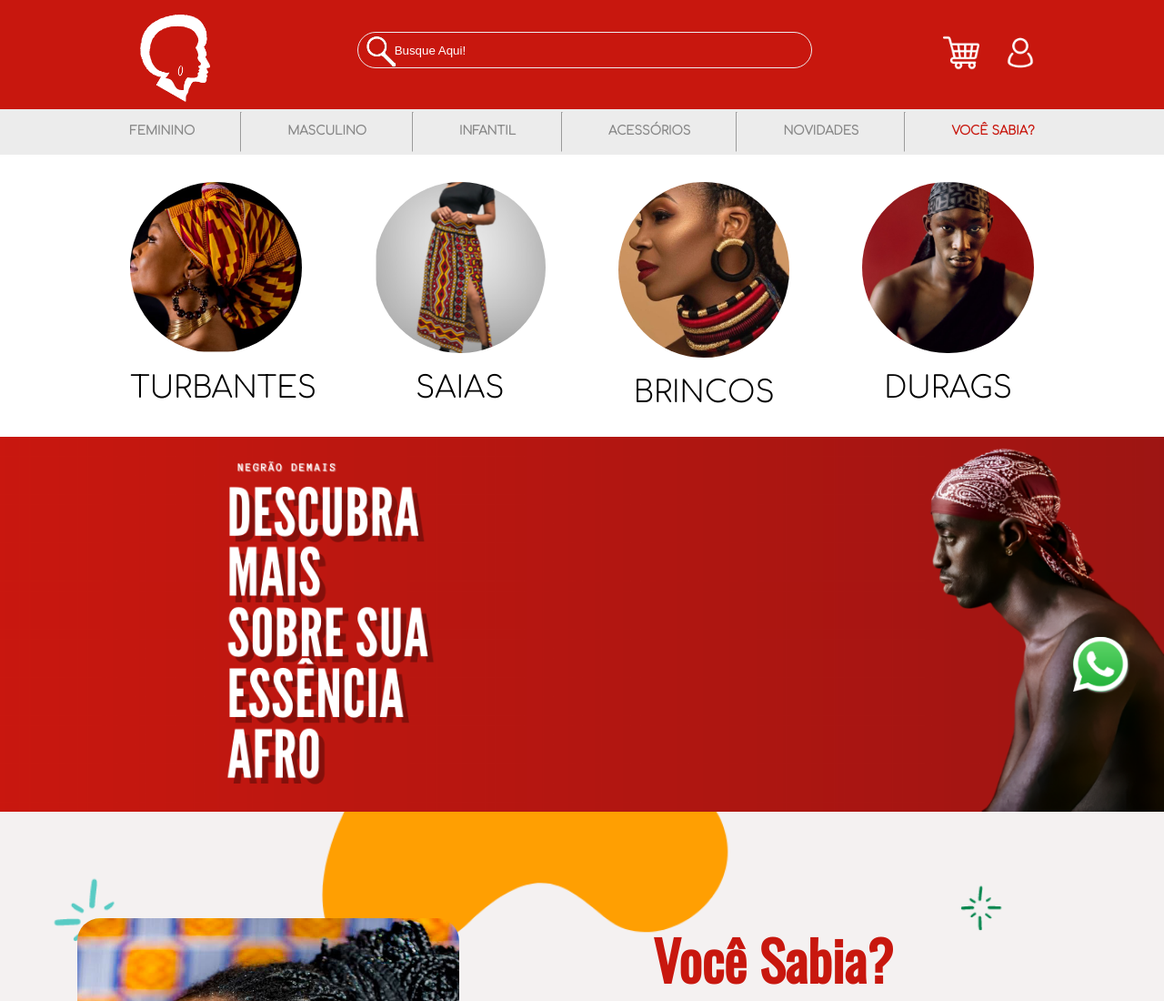
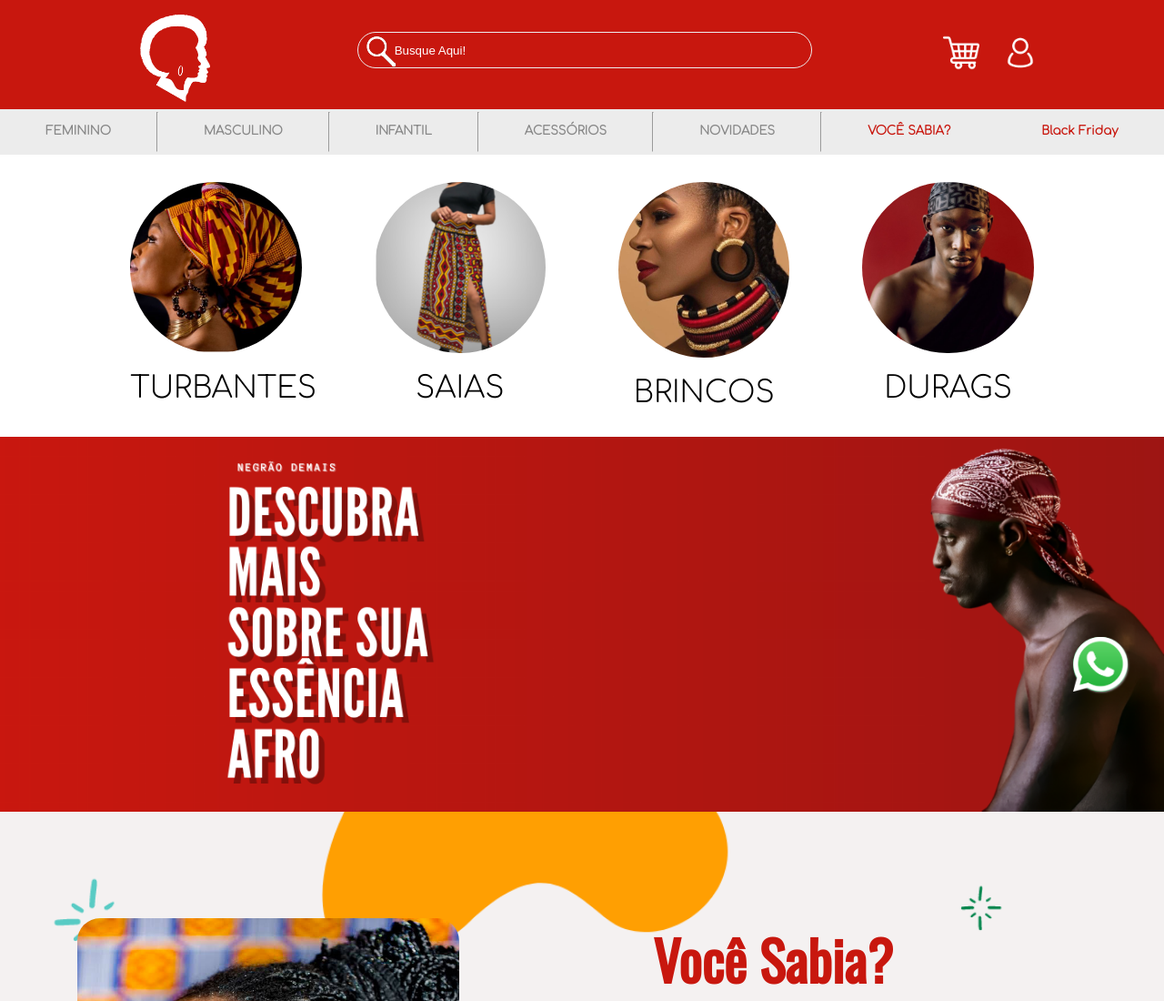
Before and after one commit to DevDaniel21/essenciaafro, a plain HTML site: page index.html in a window 1280 px wide. Shown: the top 1100 px of the page at 91% size. Drawn offline with nearby package versions, Linux system fonts and the light colour scheme.

Commit message:
black friday

```diff
--- a/index.html
+++ b/index.html
@@ -63,6 +63,9 @@
             <hr>
             <div class="conteudo">
                 <a href="vocesabia.html"><h1 class="cont-vocesabia">VOCÊ SABIA?</h1></a>
+            </div>
+            <div class="conteudo">
+                <a href="vocesabia.html"><h1 class="cont-vocesabia">Black Friday</h1></a>
             </div>
         </div>
 </div>
```
